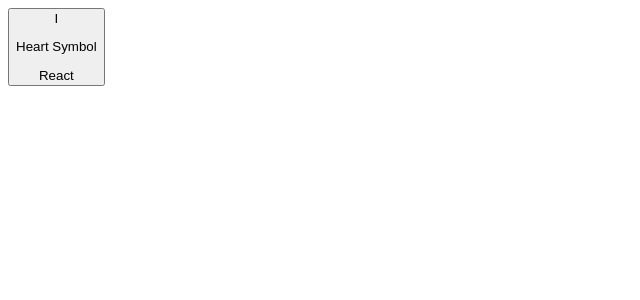
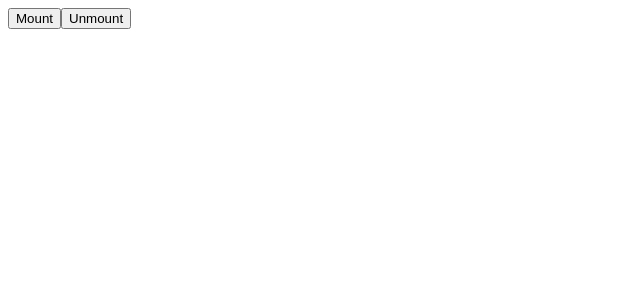
Before and after one commit to brunorpassos/egghead_react_fundamentals, a React app: page / in a window 1280 px wide. Shown: the top 300 px of the page, without its empty margins (0-640 px from the left). Built offline with nearby package versions, Linux system fonts and the light colour scheme.

Commit message:
Video 9 completed

```diff
--- a/App.js
+++ b/App.js
@@ -1,16 +1,49 @@
 import React from 'react';
+import ReactDOM from 'react-dom';
+
 class App extends React.Component {
-  render() {
-    return <Button>I <Heart/> React</Button>
+  constructor(){
+    super();
+    this.state = { val: 0 };
+    this.update = this.update.bind(this);
+  }
+  update(){
+    this.setState({val: this.state.val + 1})
+  }
+  componentWillMount(){
+    console.log('mounting')
+  }
+  componentDidMount(){
+    console.log('did mount')
+  }
+  componentWillUnmount(){
+    console.log('bye!')
+  }
+  render(){
+    console.log('rendering!')
+    return <button onClick={this.update}>{this.state.val}</button>
   }
 }
 
-class Button extends React.Component {
+class Wrapper extends React.Component {
+  constructor(){
+    super();
+  }
+  mount(){
+    ReactDOM.render(<App />, document.getElementById('a'))
+  }
+  unmount(){
+    ReactDOM.unmountComponentAtNode(document.getElementById('a'))
+  }
   render() {
-    return <button>{this.props.children}</button>
+    return (
+      <div>
+        <button onClick={this.mount.bind(this)}>Mount</button>
+        <button onClick={this.unmount.bind(this)}>Unmount</button>
+        <div id="a"></div>
+      </div>
+    )
   }
 }
 
-const Heart = () => <p>Heart Symbol</p>
-
-export default App
+export default Wrapper
```
